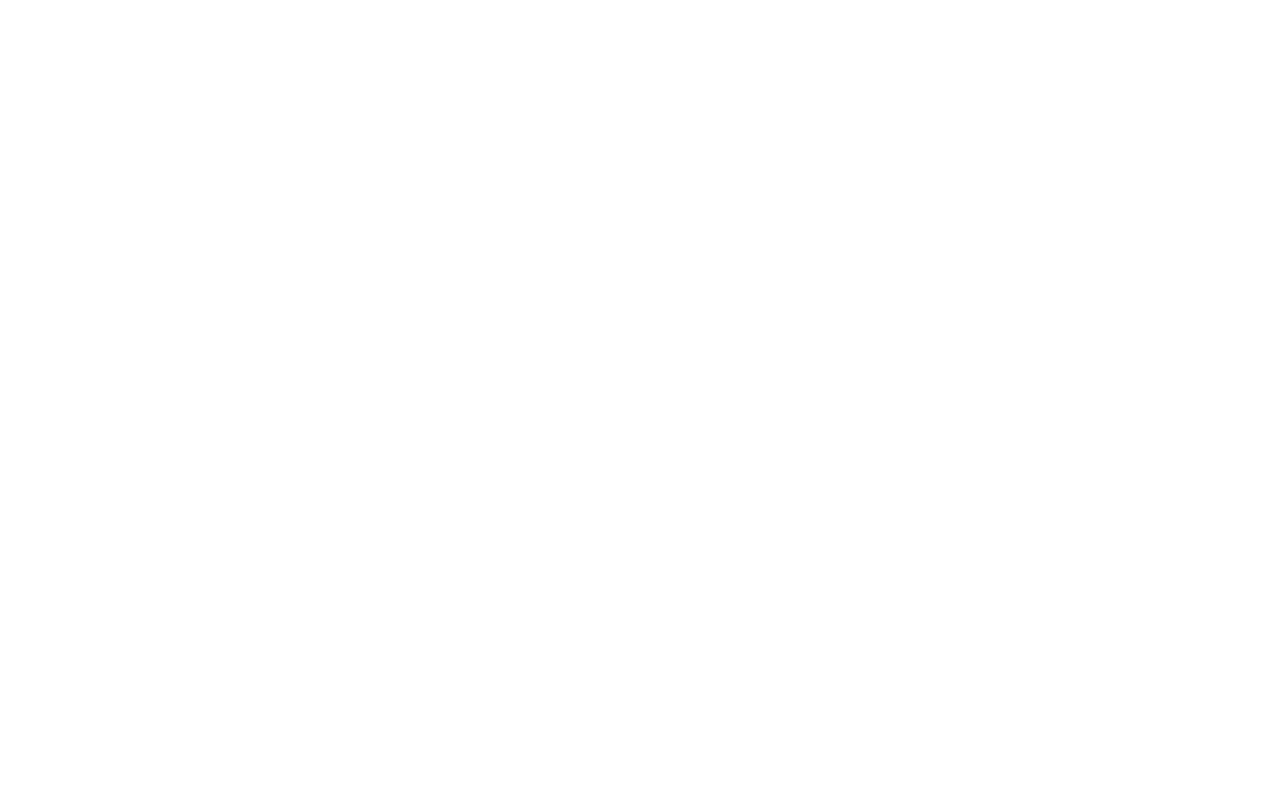
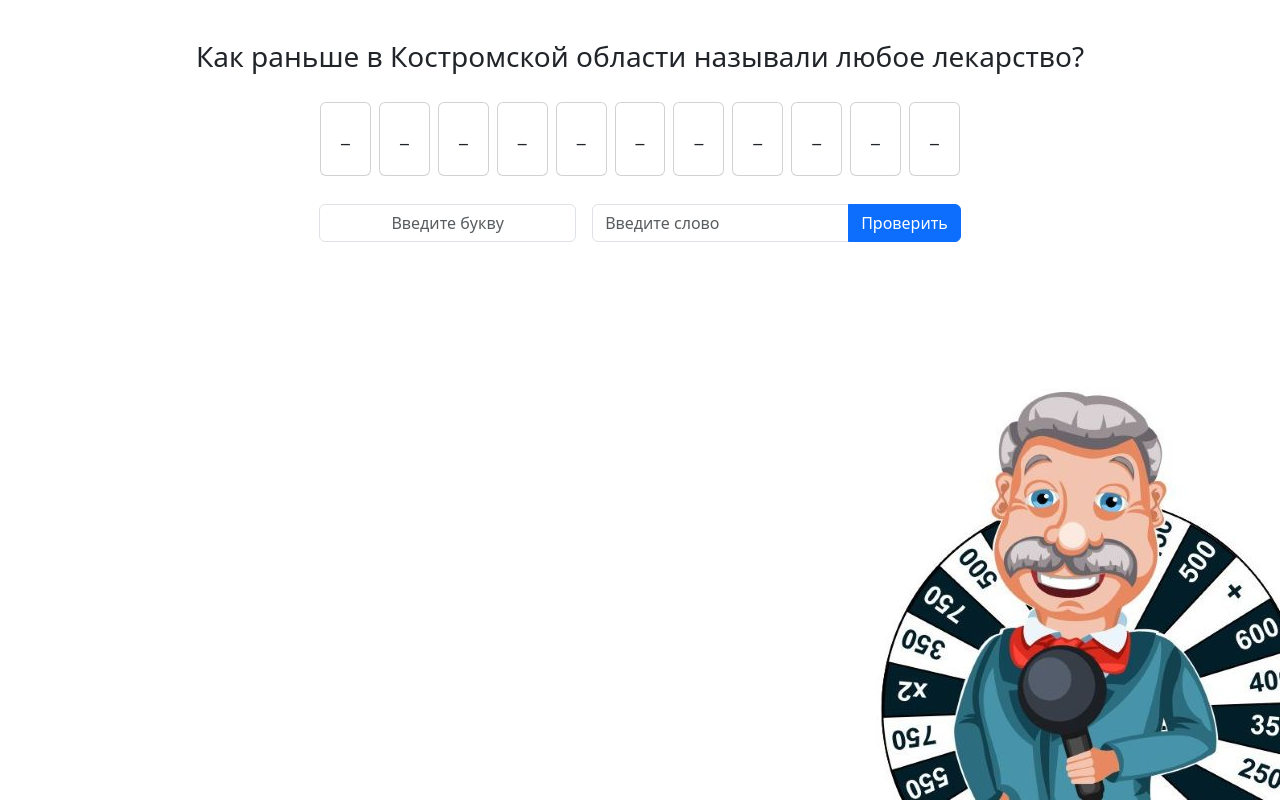
Before and after one commit to meerimkakitaeva/polechudes, a React (Create React App) app: page / in a window 1280 px wide. Built offline with nearby package versions, Linux system fonts and the light colour scheme.

Commit message:
создала страницу Main, карточки для букв, роут для главной страницы

```diff
--- a/src/App.tsx
+++ b/src/App.tsx
@@ -1,7 +1,17 @@
 import React from "react";
+import { BrowserRouter as Router, Route, Routes } from "react-router-dom";
+import Main from "./pages/Main";
+import "./App.css";
+import "bootstrap/dist/css/bootstrap.min.css";
 
-const App = () => {
-  return <div></div>;
+const App: React.FC = () => {
+  return (
+      <Router>
+        <Routes>
+          <Route path="/" element={<Main />} />
+        </Routes>
+      </Router>
+  );
 };
 
 export default App;
--- /dev/null
+++ b/src/components/Card.tsx
@@ -0,0 +1,17 @@
+import React from "react";
+
+interface CardProps {
+  letter: string;
+}
+
+const Card: React.FC<CardProps> = ({ letter }) => {
+  return (
+    <div className="card m-1">
+      <div className="card-body border-5 m-1 p-3">
+        <h5 className="card-title">{letter}</h5>
+      </div>
+    </div>
+  );
+};
+
+export default Card;
--- /dev/null
+++ b/src/pages/Main.tsx
@@ -0,0 +1,120 @@
+import React, { useEffect, useState } from "react";
+import Confetti from "react-confetti";
+import {
+  guessLetter,
+  guessWord,
+  selectAnswer,
+  selectGuessedLetters,
+  selectQuestion,
+  setQuestion,
+} from "../features/gameSlice";
+import { useAppDispatch, useAppSelector } from "../app/hook";
+import { selectQuestions } from "../features/adminSlice";
+import Card from "../components/Card";
+// @ts-ignore
+import mainImage from "../assets/mainImage.jpg";
+
+const Main: React.FC = () => {
+  const dispatch = useAppDispatch();
+  const question = useAppSelector(selectQuestion);
+  const answer = useAppSelector(selectAnswer);
+  const guessedLetters = useAppSelector(selectGuessedLetters);
+  const questions = useAppSelector(selectQuestions);
+  const [word, setWord] = useState("");
+  const [isWordGuessed, setIsWordGuessed] = useState(false);
+
+  useEffect(() => {
+    const randomQuestion =
+      questions[Math.floor(Math.random() * questions.length)];
+    dispatch(setQuestion(randomQuestion));
+
+    console.log(questions)
+  }, [dispatch, questions]);
+
+  const letterCheck = (input: string) => {
+    const letter = input.toLowerCase();
+    if (letter.length === 1) {
+      dispatch(guessLetter(letter));
+    }
+    const isWordGuessed = answer.every((letter) =>
+      guessedLetters.includes(letter.toLowerCase()),
+    );
+    if (isWordGuessed) {
+      setIsWordGuessed(true);
+      setTimeout(() => {
+        setIsWordGuessed(false);
+        dispatch(
+          setQuestion(questions[Math.floor(Math.random() * questions.length)]),
+        );
+      }, 5000);
+    }
+  };
+
+  const wordCheck = () => {
+    if (word.trim()) {
+      const guessedWord = word.trim().toLowerCase();
+      if (guessedWord === answer.join("").toLowerCase()) {
+        setIsWordGuessed(true);
+        setTimeout(() => {
+          setIsWordGuessed(false);
+          dispatch(
+            setQuestion(
+              questions[Math.floor(Math.random() * questions.length)],
+            ),
+          );
+        }, 5000);
+      }
+      dispatch(guessWord(guessedWord));
+      setWord("");
+    }
+  };
+
+  return (
+    <div className="main-bg text-center">
+      {isWordGuessed && <Confetti />}
+      <div className="container-lg mt-4">
+        <h3 className="p-3">{question}</h3>
+        <div className="d-flex flex-wrap justify-content-center mb-4">
+          {answer.map((letter, index) => (
+            <Card
+              key={index}
+              letter={
+                guessedLetters.includes(letter.toLowerCase()) ? letter : "_"
+              }
+            />
+          ))}
+        </div>
+        <div className="d-flex flex-column flex-sm-row justify-content-center align-items-center mb-4 gap-3">
+          <input
+            type="text"
+            maxLength={1}
+            onChange={(e) => letterCheck(e.target.value)}
+            className="form-control text-center w-auto"
+            placeholder="Введите букву"
+          />
+          <div className="input-group w-auto">
+            <input
+              type="text"
+              value={word}
+              onChange={(e) => setWord(e.target.value)}
+              className="form-control"
+              placeholder="Введите слово"
+            />
+            <button className="btn btn-primary" onClick={wordCheck}>
+              Проверить
+            </button>
+          </div>
+        </div>
+      </div>
+      <div className="mt-4">
+        <img
+          src={mainImage}
+          className="main-image position-absolute bottom-0 end-0 mt-4"
+          alt="yacubovich"
+        />
+      </div>
+    </div>
+  );
+};
+
+export default Main;
```
